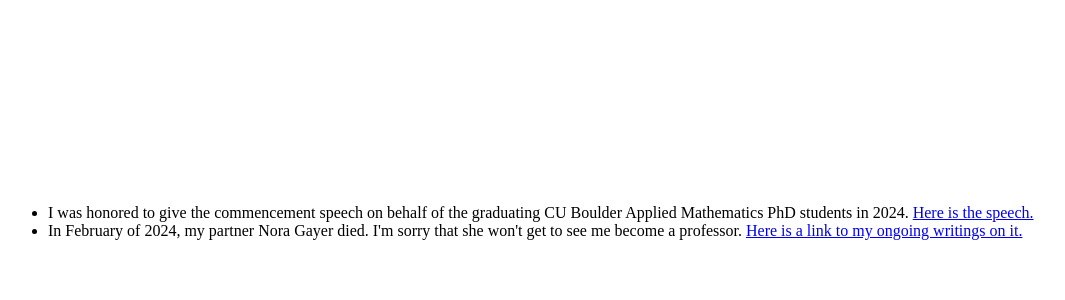
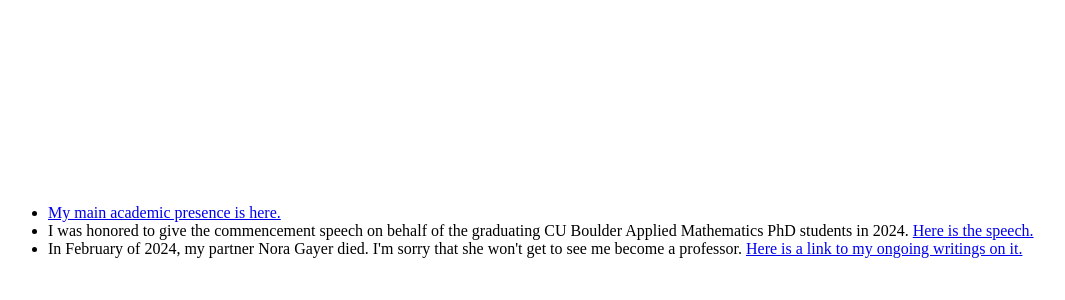
Before and after one commit to samzhang111/samzhang111.github.io, a Jekyll site: the page built from index.html, in a window 1280 px wide. Shown: the top 300 px of the page, without its empty margins (0-1065 px from the left). Built offline with Jekyll 4.4.1, drawn with Linux system fonts in a browser that asks for light colours.

Commit message:
index link to main

```diff
--- a/index.html
+++ b/index.html
@@ -15,6 +15,7 @@ title: sam zhang
 
     <br><p><br>
     <ul>
+        <li><a href="/main">My main academic presence is here.</a></li>
         <li>I was honored to give the commencement speech on behalf of the graduating CU Boulder Applied Mathematics PhD students in 2024. <a href="/text/commencement.txt">Here is the speech.</a></li>
         <li>In February of 2024, my partner Nora Gayer died. I'm sorry that she won't get to see me become a professor. <a href="/nora">Here is a link to my ongoing writings on it.</a></li>
     </ul>
```
